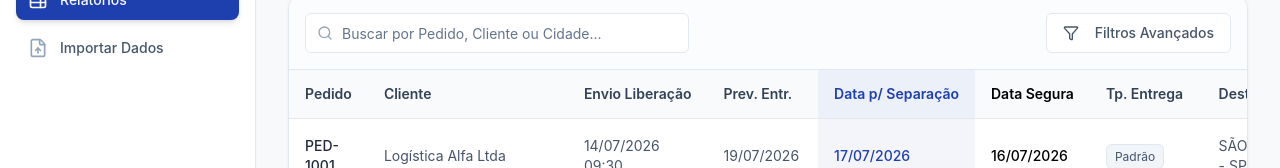
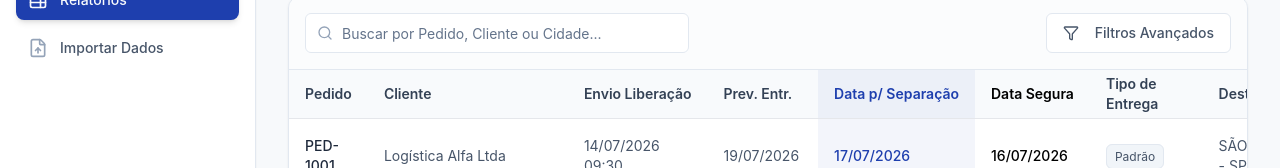
Before and after one commit to williansantos1990-coder/central-de-pedidos-repress-o2flujs5v, a React (Vite) app: page /reports in a window 1280 px wide. Shown: the part 180-348 px from the top of the page. Built offline with nearby package versions, Linux system fonts and the light colour scheme.

Commit message:
Refactor: Update delivery type label in reports

```diff
--- a/src/lib/pocketbase/schema.json
+++ b/src/lib/pocketbase/schema.json
@@ -1,5 +1,5 @@
 {
-  "generatedAt": "2026-07-14T14:17:18.256Z",
+  "generatedAt": "2026-07-14T14:27:43.339Z",
   "collections": [
     {
       "name": "users",
--- a/src/pages/Reports.tsx
+++ b/src/pages/Reports.tsx
@@ -58,7 +58,7 @@ export default function Reports() {
       'Prev. Entrega',
       'Data p/ Separação',
       'Data Segura',
-      'Tp. Entrega',
+      'Tipo de Entrega',
       'Cidade',
       'Prazo Transp.',
       'Status',
@@ -169,7 +169,7 @@ export default function Reports() {
                 <TableHead className="font-semibold text-success bg-success/5 whitespace-nowrap">
                   Data Segura
                 </TableHead>
-                <TableHead className="font-semibold text-slate-700">Tp. Entrega</TableHead>
+                <TableHead className="font-semibold text-slate-700">Tipo de Entrega</TableHead>
                 <TableHead className="font-semibold text-slate-700">Destino</TableHead>
                 <TableHead className="font-semibold text-slate-700 text-center">
                   SLA Transp.
```
Also changed, not shown: .skip.config.json.
